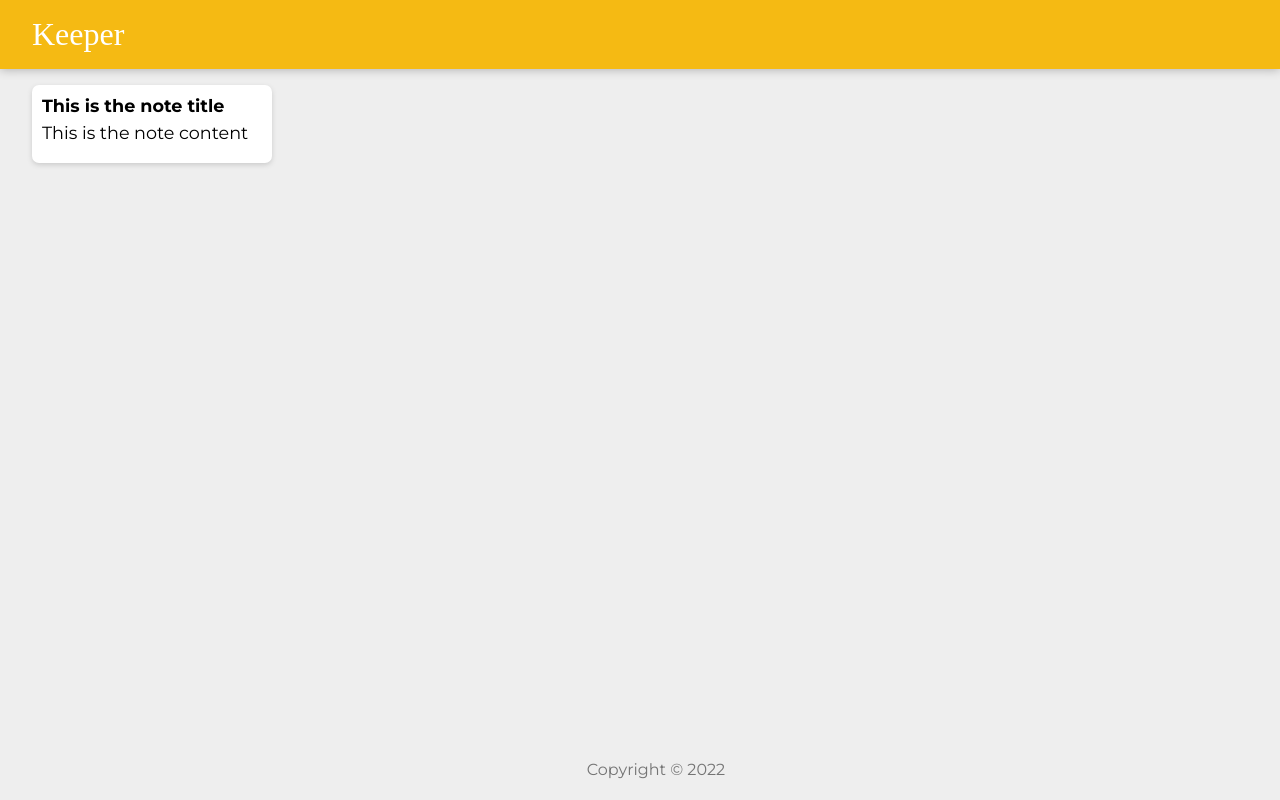
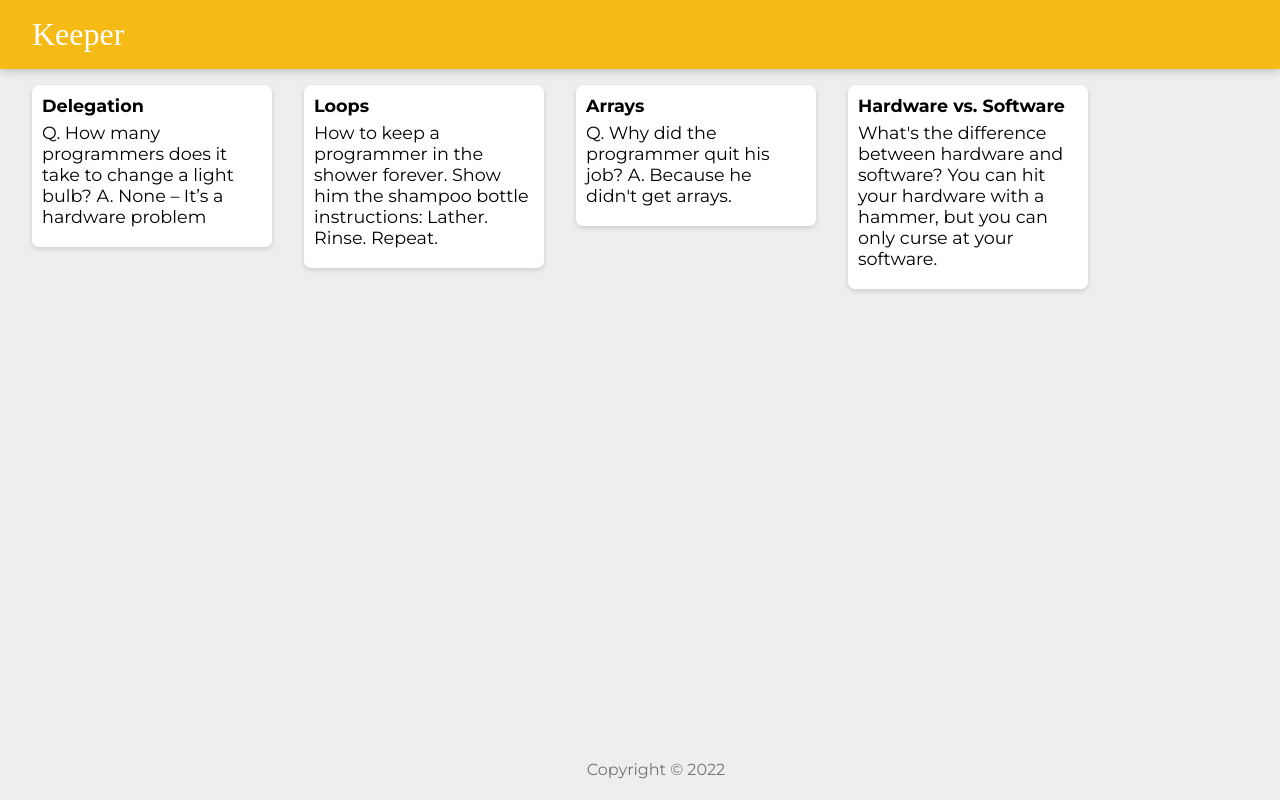
Before and after one commit to johncanero/keeper-app, a React (Create React App) app: page / in a window 1280 px wide. Built offline with nearby package versions, Linux system fonts and the light colour scheme; a web font is replaced by a local one.

Commit message:
Update Map Function of Notes Array

```diff
--- a/src/components/Note.js
+++ b/src/components/Note.js
@@ -14,17 +14,20 @@ const Note = () => {
   }
 
   // Map Function
-
+  const notesCard = (notes) => {
+      return ( <Card
+          key={notes.id}
+          title={notes.title}
+          content={notes.content}
+      />
+      );
+  }
 
 
   return (
-    <div className="note">
-        <h1>This is the note title</h1>
-        <p>This is the note content</p>
+    <div>
+        {notes.map(notesCard)}
     </div>
-
-    // notes.map
-
   )
 }
 
```
